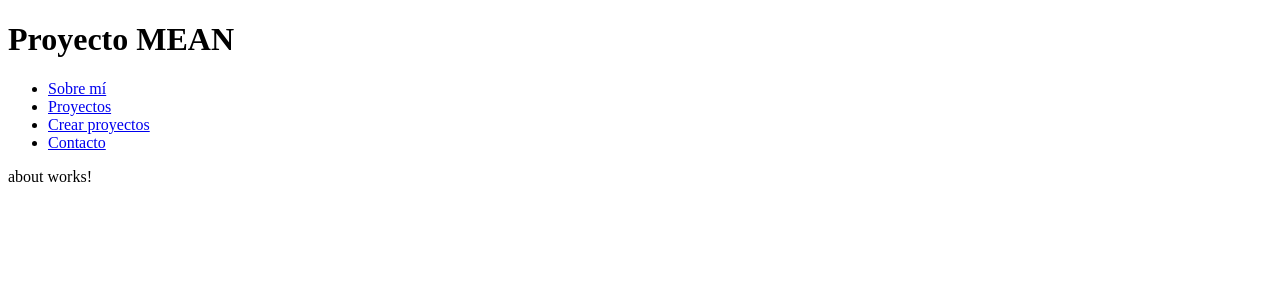
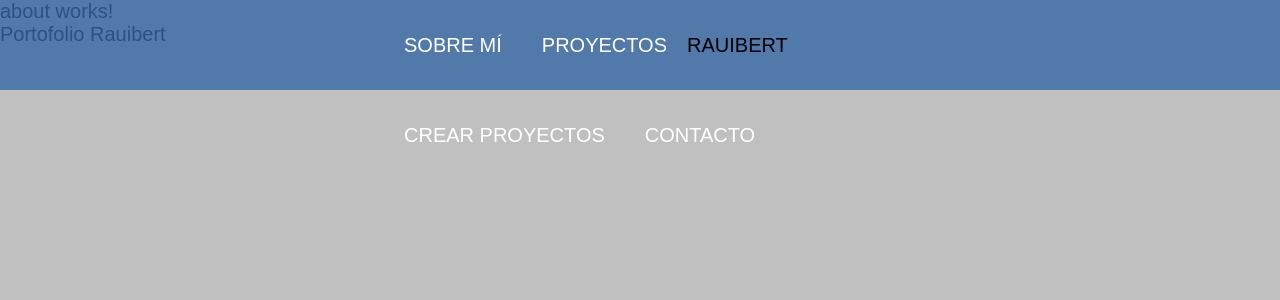
Before and after one commit to rauibert/AngProject, an Angular app: page / in a window 1280 px wide. Shown: the top 300 px of the page. Built offline with nearby package versions, Linux system fonts and the light colour scheme.

Commit message:
Comenzando a maquetar

```diff
--- a/src/app/app.component.html
+++ b/src/app/app.component.html
@@ -1,10 +1,14 @@
-<h1>Proyecto MEAN</h1>
+<header>
   <ul>
     <li><a [routerLink]="['/']" [routerLinkActive]="['active']">Sobre mí</a></li>
     <li><a [routerLink]="['/projects']" [routerLinkActive]="['active']">Proyectos</a></li>
+    <li id="logo">RAUIBERT</li>
     <li><a [routerLink]="['/create']" [routerLinkActive]="['active']">Crear proyectos</a></li>
     <li><a [routerLink]="['/contact']" [routerLinkActive]="['active']">Contacto</a></li>
   </ul>
+</header>
+<section id="content">
+<router-outlet></router-outlet>
+</section>
 
-
-<router-outlet></router-outlet>
+<footer>Portofolio Rauibert</footer>
--- a/src/styles.css
+++ b/src/styles.css
@@ -1 +1,57 @@
-/* You can add global styles to this file, and also import other style files */
+
+*{
+    margin: 0px;
+    padding: 0px;
+}
+
+body{
+    font-family: Inconsolata, Arial, Helvetica, sans-serif;
+    font-size: 20px;
+    background-color: silver;
+}
+
+.clearfix{
+    float: none;
+    clear: both;
+}
+
+header{
+    display: block;
+    width: 100%;
+    height: 90px;
+    background: rgba(53, 103, 164, 0.8);
+    position: fixed;
+    text-transform: uppercase;
+}
+
+header ul{
+    display: block;
+    width: 40%;
+    height: inherit;
+    margin: 0px auto;
+}
+
+header ul li{
+    display: inline-block;
+    margin: 0px auto;
+    text-align: center;
+    line-height: 90px;
+}
+
+header a{
+    display: block;
+    padding-right: 20px;
+    padding-left: 20px;
+    height: inherit;
+    text-decoration: none;
+    color: white;
+    transition: all 300ms;
+}
+
+header a:hover{
+    background: rgba(0, 0, 0, 0.8);
+}
+
+header #logo a:hover{
+    background: transparent;
+}
```
Lines whose indentation alone changed are shown as unchanged.
